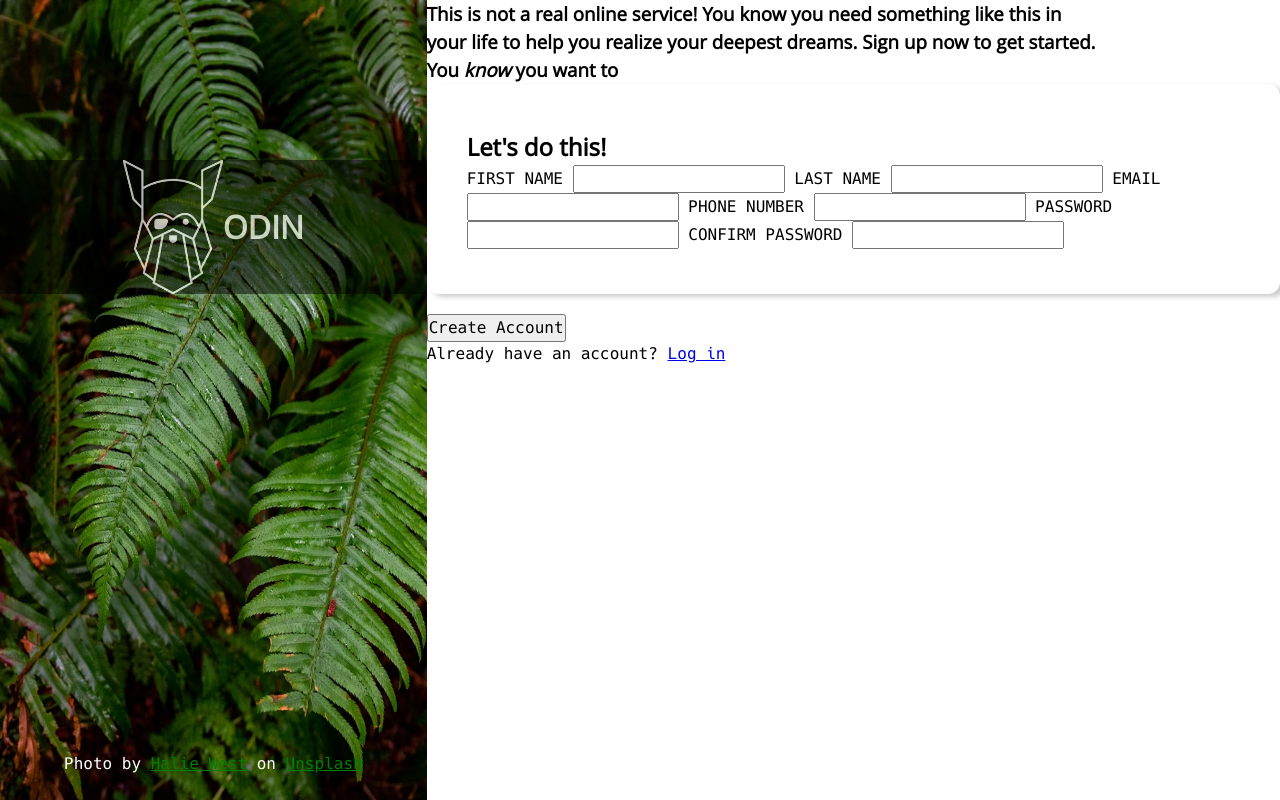
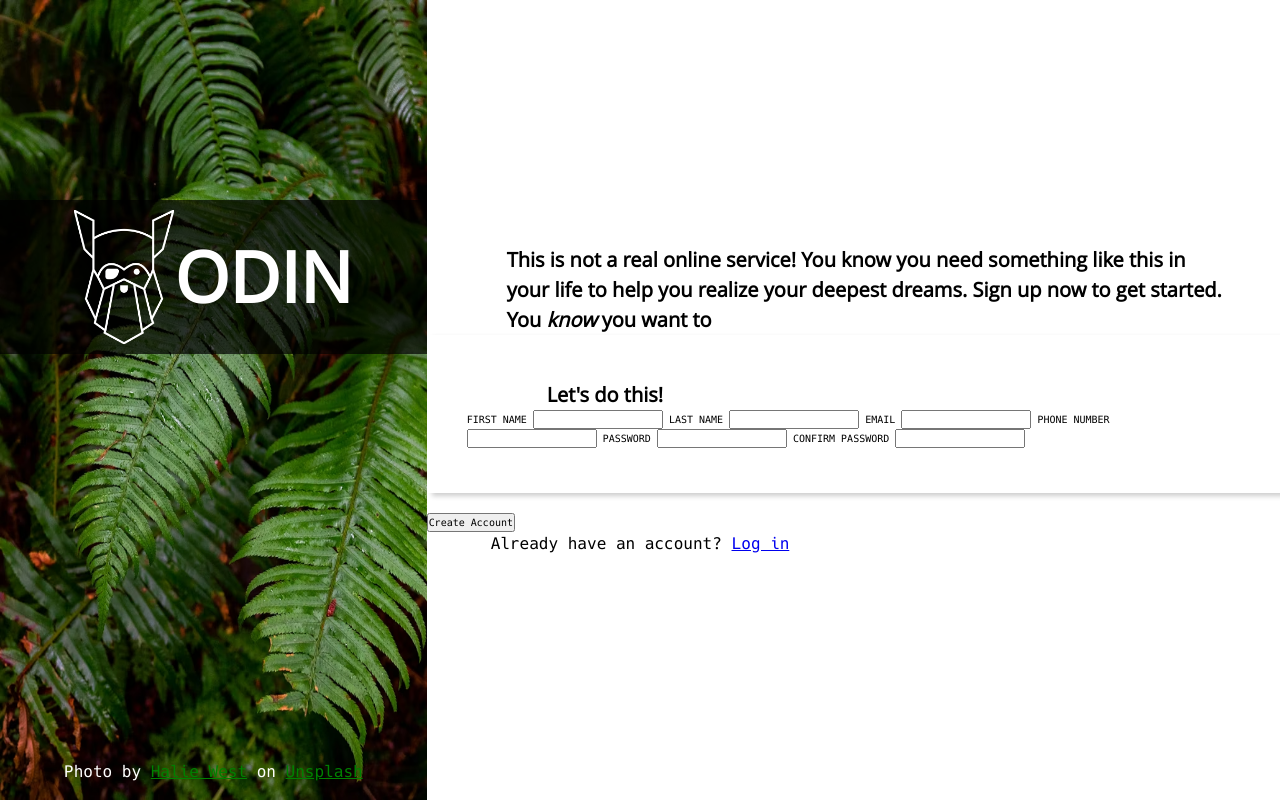
Before and after one commit to CodingTC/sign-up-form, a plain HTML site: page index.html in a window 1280 px wide. Drawn offline with Linux system fonts and the light colour scheme.

Commit message:
Change px to rem and em for scalability

```diff
--- a/index.html
+++ b/index.html
@@ -23,7 +23,7 @@
         <h3>You <em>know</em> you want to</h3>
         <form class="our-form">
             <div class="form-main-container">
-                <h2>Let's do this!</h2>
+                <h3>Let's do this!</h2>
                 <label for="first-name">FIRST NAME</label>
                 <input type="text" id="first-name" name="userFirstName">
                 <label for="last-name">LAST NAME</label>
--- a/styles.css
+++ b/styles.css
@@ -68,6 +68,11 @@ ol[role="list"], ul[role="list"] {
   padding-inline: 0;
 }
 
+:root
+{
+    font-size: 62.5%;
+}
+
 
 /* end of css reset */
 
@@ -88,6 +93,11 @@ h1, h2, h3, h4, h5, h6
     font-family: "Open Sans", "Courier New", monospace, system-ui, -apple-system, BlinkMacSystemFont, 'Segoe UI', Roboto, Oxygen, Ubuntu, Cantarell, 'Helvetica Neue', sans-serif;
 }
 
+p
+{
+    font-size: 1.6rem;
+}
+
 .main-content
 {
     flex: 2;
@@ -103,16 +113,17 @@ h1, h2, h3, h4, h5, h6
 {
     width: 100%;
     background-color: rgba(0, 0, 0, 0.7);
-    opacity: .7;
     display: flex;
     align-items: center;
     justify-content: center;
     position: absolute;
-    top: 10em;
+    top: 20em;
+    padding: 1em;
 }
 
 .sidebar-header h1
 {
+    font-size: 7rem;
     color: white;
 }
 
@@ -123,15 +134,15 @@ h1, h2, h3, h4, h5, h6
 
 .odin-lined-img
 {
-    width: 100px;
-    height: 120px;
+    width: 10em;
+    height: 12em;
 }
 
 .sidebar p
 {
     width: 100%;
     position: absolute;
-    bottom: 1.5em;
+    bottom: 1em;
     text-align: center;
     color: white;
 }
@@ -148,8 +159,26 @@ h1, h2, h3, h4, h5, h6
 .form-main-container
 {
     background-color: white;
-    border-radius: 12px;
-    box-shadow: 5px 3px 5px rgba(0, 0, 0, 0.2);
-    margin-bottom: 20px;
-    padding: 45px 40px;
+    box-shadow: .5em .3em .5em rgba(0, 0, 0, 0.2);
+    margin-bottom: 2em;
+    padding: 4.5em 4em;
 }
+
+.main-content h3
+{
+    font-size: 2rem;
+}
+
+.main-content
+{
+    display: flex;
+    flex-direction: column;
+    justify-content: center;
+}
+
+
+.main-content p,
+.main-content h3
+{
+    margin-left: 4em
+}
```
